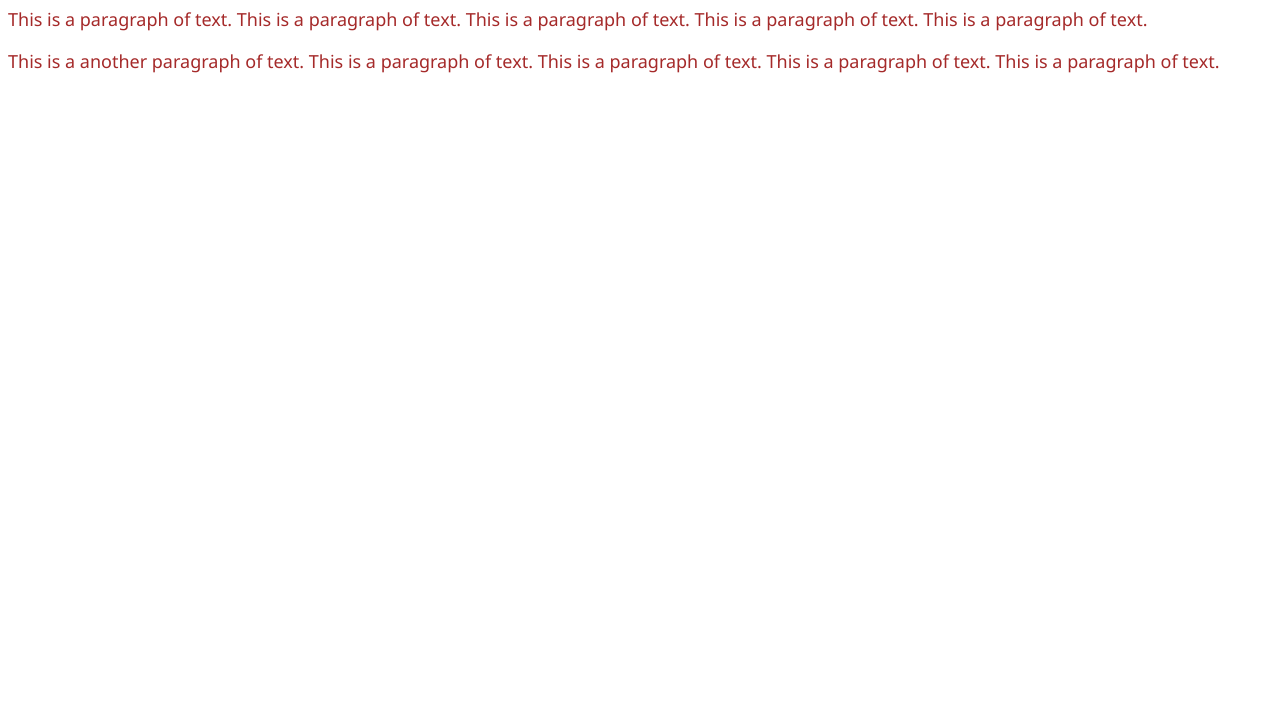
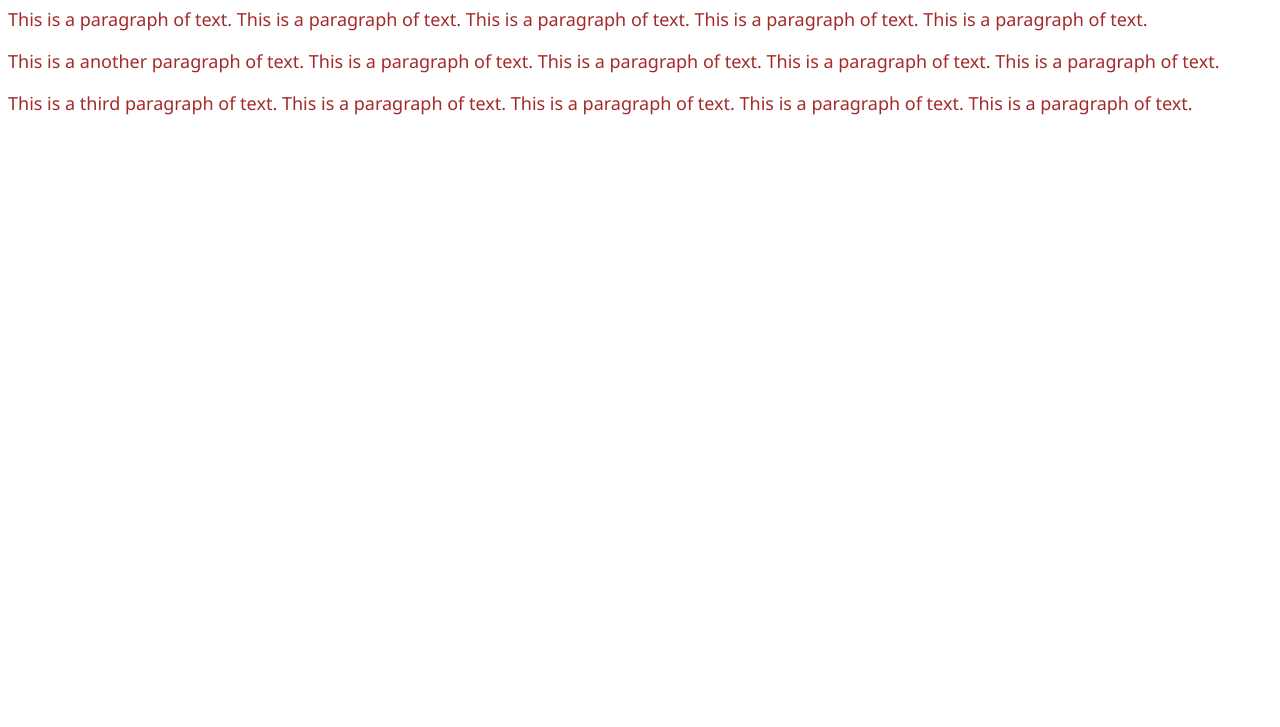
Before and after one commit to sebinbenjamin/recap-git-demo, a plain HTML site: page index.html in a window 1280 px wide. Shown: the part 73-800 px from the top of the page. Drawn offline with Linux system fonts and the light colour scheme.

Commit message:
learn git exercise

```diff
--- a/index.html
+++ b/index.html
@@ -27,6 +27,13 @@
     This is a paragraph of text.
     This is a paragraph of text.
   </p>
+  <p>
+    This is a third paragraph of text.
+    This is a paragraph of text.
+    This is a paragraph of text.
+    This is a paragraph of text.
+    This is a paragraph of text.
+  </p>
 
 </body>
 
```
